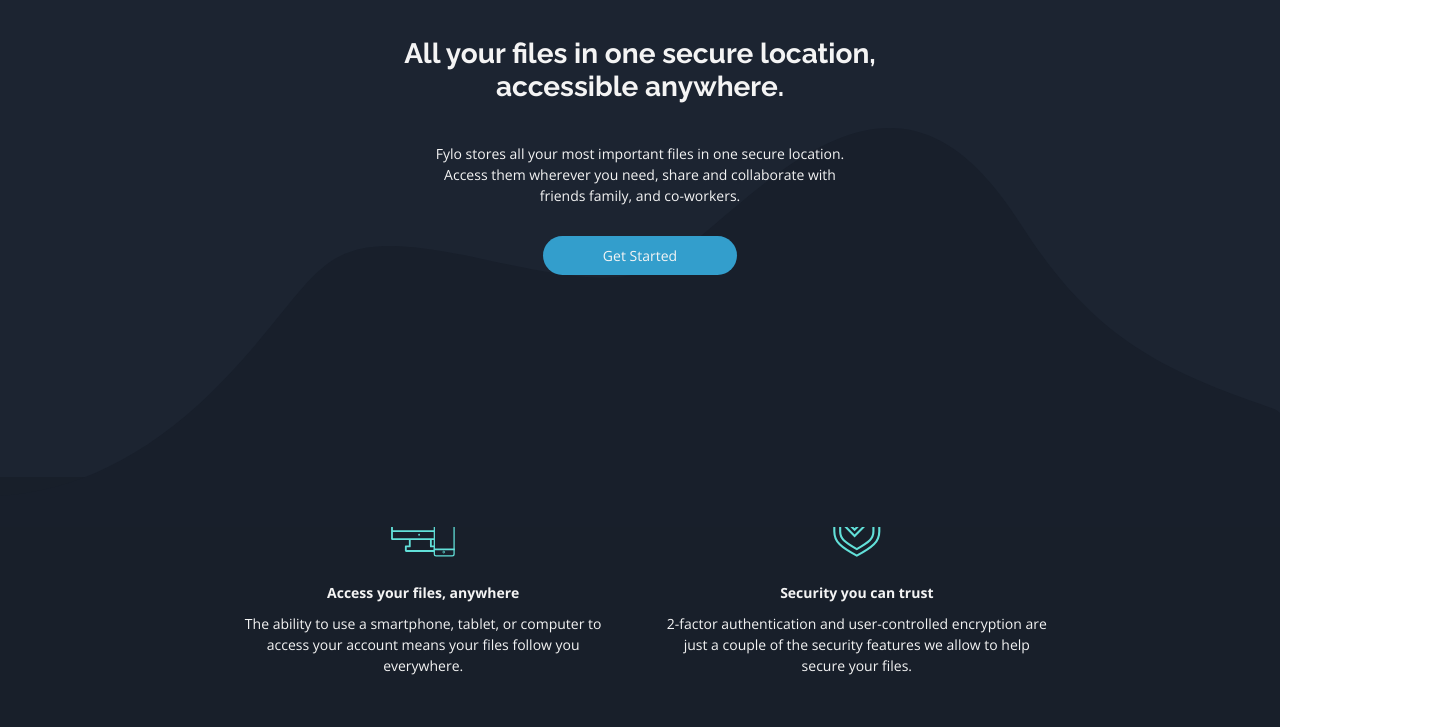
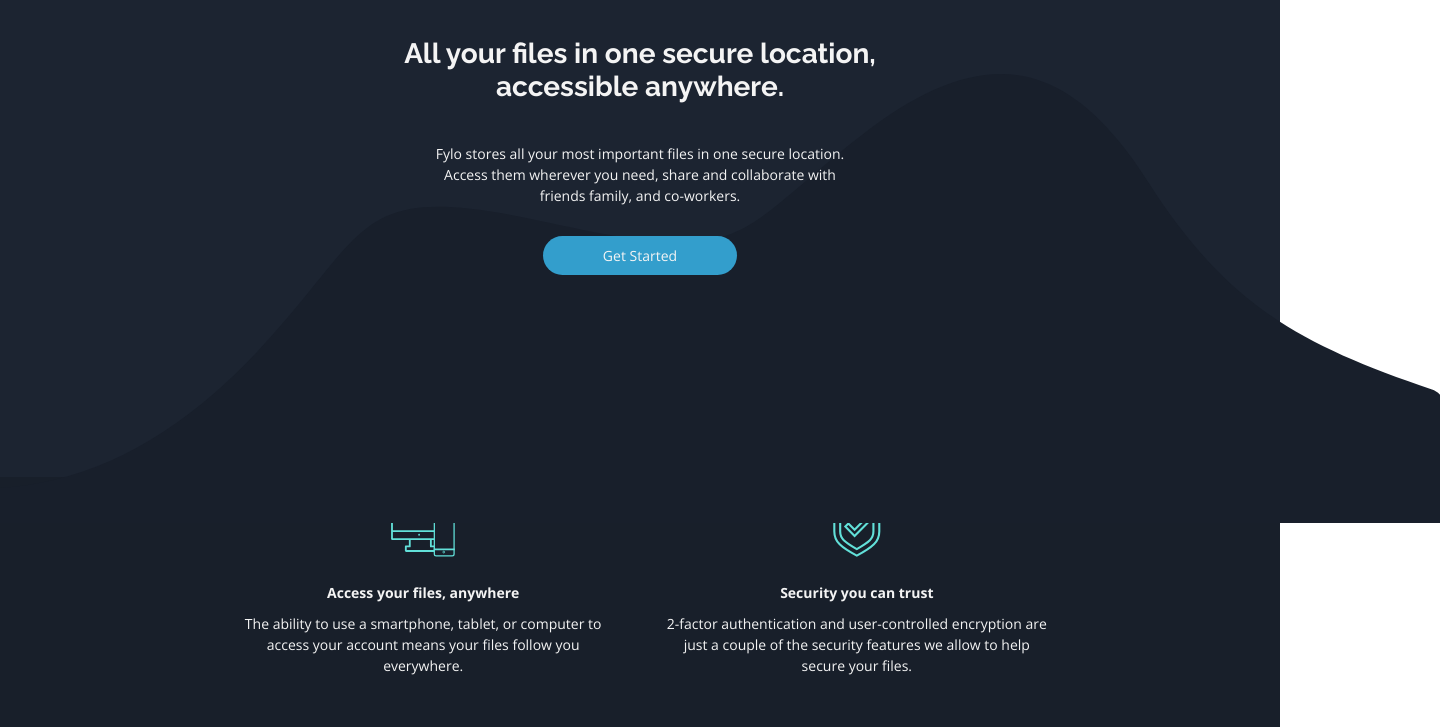
Before and after one commit to waynecutajar/Fylo, a plain HTML site: page index.html in a window 1280 px wide. Shown: the part 623-1350 px from the top of the page, 1440 px wide, since content can reach past the window. Drawn offline with nearby package versions, Linux system fonts and the light colour scheme.

Commit message:
Add files via upload

```diff
--- a/index.html
+++ b/index.html
@@ -36,7 +36,9 @@
         Get Started
       </a>
     </div>
-    <img src="./assets/images/bg-curvy-desktop.svg" alt="Background design." class="background-design">
+    <div class="background-design">
+      <img src="./assets/images/bg-curvy-desktop.svg" alt="Background design.">
+    </div>
   </div>
 
 
```
